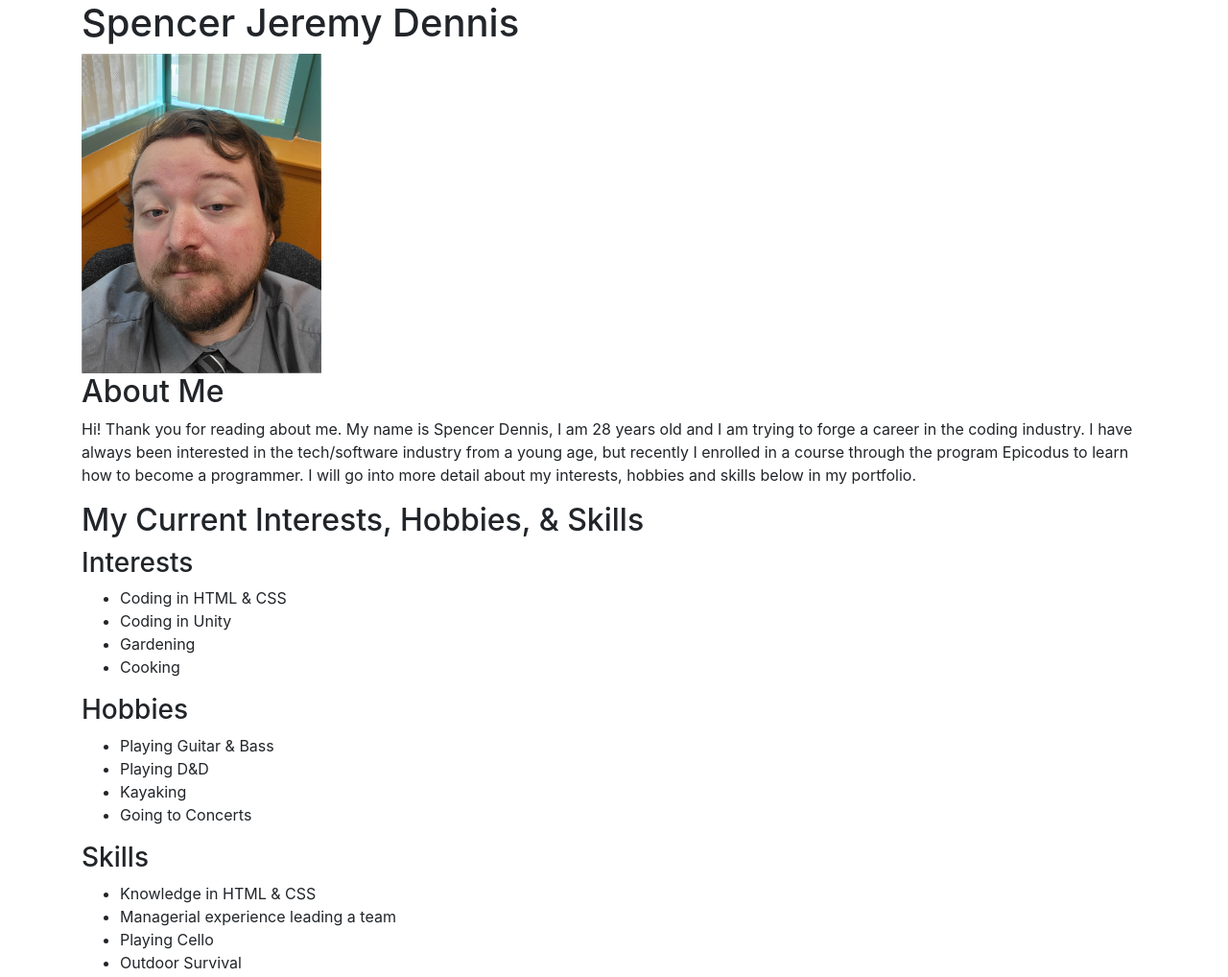
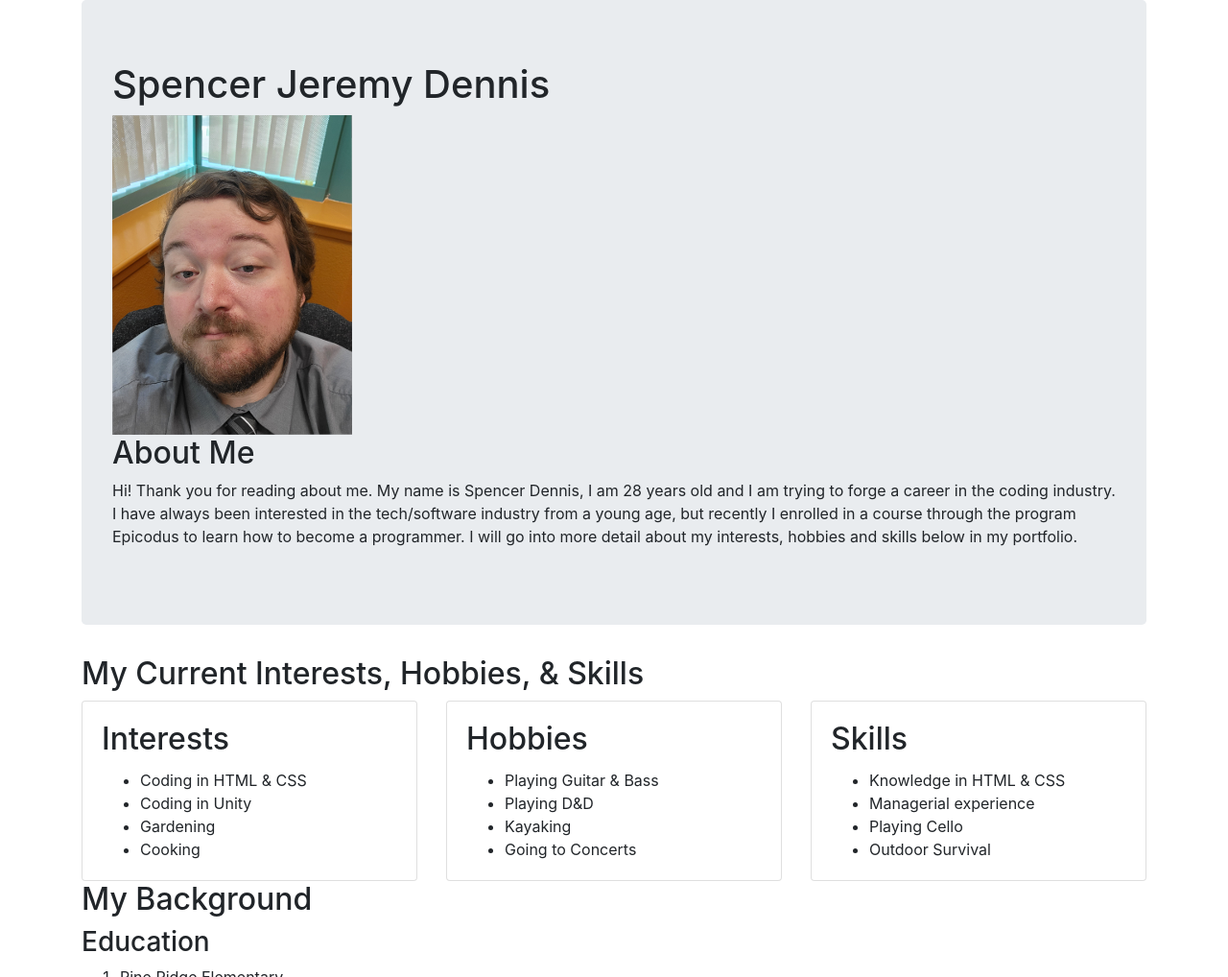
Before and after one commit to SpencerJDennis/portfolio, a plain HTML site: page index.html in a window 1280 px wide. Shown: the top 1018 px of the page at 96% size. Drawn offline with Linux system fonts and the light colour scheme.

Commit message:
add row,col,card,card body,card title, card text to intrests,hobbies,skills

```diff
--- a/index.html
+++ b/index.html
@@ -7,32 +7,54 @@
 </head>
 <body>
   <div class="container">
+    <div class="jumbotron">
       <h1>Spencer Jeremy Dennis</h1>
       <img src="photos\20211011_112228.png" alt="A picture of Spencer Dennis">
         <h2>About Me</h2>
         <p>Hi! Thank you for reading about me. My name is Spencer Dennis, I am 28 years old and I am trying to forge a career in the coding industry. I have always been interested in the tech/software industry from a young age, but recently I enrolled in a course through the program Epicodus to learn how to become a programmer. I will go into more detail about my interests, hobbies and skills below in my portfolio.</p>
+    </div>
     <h2>My Current Interests, Hobbies, & Skills</h2>
-        <h3>Interests</h3>
-          <ul>
+      <div class="row">
+        <div class="col-md-4">
+          <div class="card">
+            <div class="card-body">
+              <h2 class="card-title">Interests</h2>
+              <ul class="card-text">
                 <li>Coding in HTML & CSS</li>
                 <li>Coding in Unity</li>
                 <li>Gardening</li>
                 <li>Cooking</li>
               </ul>
-        <h3>Hobbies</h3>
-          <ul>
+            </div>
+          </div>
+        </div>
+        <div class="col-md-4">
+          <div class="card">
+            <div class="card-body">
+              <h2 class="card-title">Hobbies</h2>
+              <ul class="card-text">
                 <li>Playing Guitar & Bass</li>
                 <li>Playing D&D</li>
                 <li>Kayaking</li>
                 <li>Going to Concerts</li>
               </ul>
-        <h3>Skills</h3>
-          <ul>
+            </div>
+          </div>
+        </div>
+        <div class="col-md-4">
+          <div class="card">
+            <div class="card-body">
+              <h2 class="card-title">Skills</h2>
+              <ul class="card-text">
                 <li>Knowledge in HTML & CSS</li>
-            <li>Managerial experience leading a team</li>
+                <li>Managerial experience</li>
                 <li>Playing Cello</li>
                 <li>Outdoor Survival</li>
               </ul>
+            </div>
+          </div>
+        </div>
+      </div>
       <h2>My Background</h2>
         <h3>Education</h3>
           <ol>
```
Lines whose indentation alone changed are shown as unchanged.
